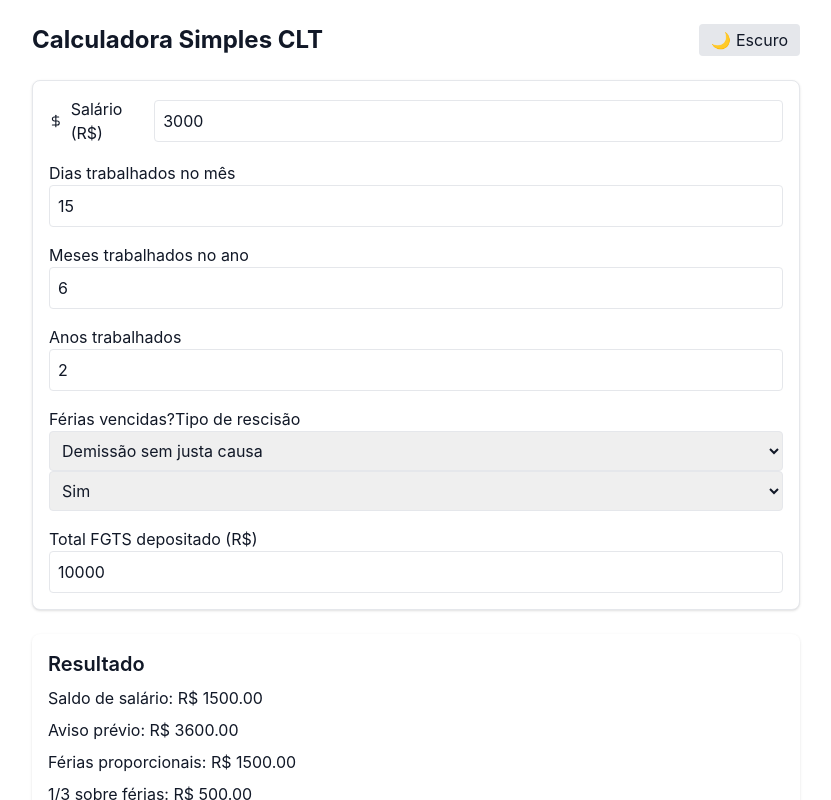
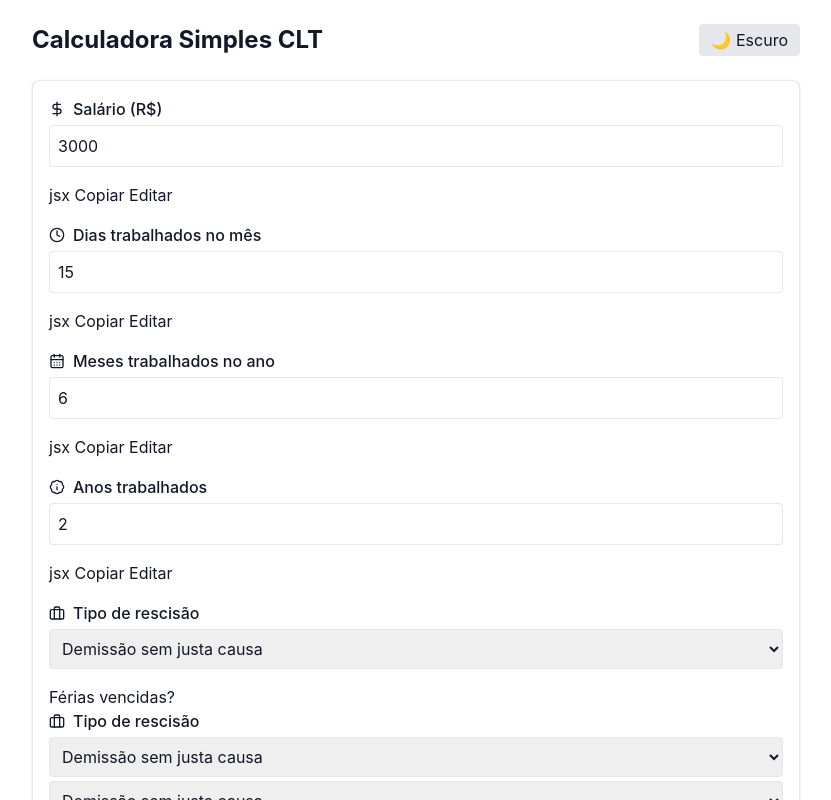
Before and after one commit to darlenaleixo/calculadora-simples-clt, a React (Vite) app: page / in a window 1280 px wide. Shown: the top 800 px of the page, without its empty margins (224-1055 px from the left). Built offline with nearby package versions, Linux system fonts and the light colour scheme.

Commit message:
Adiciona icones

```diff
--- a/src/App.jsx
+++ b/src/App.jsx
@@ -63,22 +63,102 @@ function App() {
         </div>
 
         <div className="grid gap-4 border rounded-lg p-4 shadow bg-white dark:bg-gray-800">
-        <label className="flex items-center gap-2">
+        <label className="flex flex-col gap-1">
+  <span className="flex items-center gap-2 font-medium">
     <DollarSign className="w-4 h-4" />
     Salário (R$)
-            <input type="number" value={salario} onChange={e => setSalario(+e.target.value)} className="w-full p-2 rounded border" />
+  </span>
+  <input
+    type="number"
+    value={salario}
+    onChange={e => setSalario(+e.target.value)}
+    className="w-full p-2 rounded border"
+  />
 </label>
-          <label>Dias trabalhados no mês
-            <input type="number" value={dias} onChange={e => setDias(+e.target.value)} className="w-full p-2 rounded border" />
+
+jsx
+Copiar
+Editar
+<label className="flex flex-col gap-1">
+  <span className="flex items-center gap-2 font-medium">
+    <Clock className="w-4 h-4" />
+    Dias trabalhados no mês
+  </span>
+  <input
+    type="number"
+    value={dias}
+    onChange={e => setDias(+e.target.value)}
+    className="w-full p-2 rounded border"
+  />
 </label>
-          <label>Meses trabalhados no ano
-            <input type="number" value={meses} onChange={e => setMeses(+e.target.value)} className="w-full p-2 rounded border" />
+
+jsx
+Copiar
+Editar
+<label className="flex flex-col gap-1">
+  <span className="flex items-center gap-2 font-medium">
+    <CalendarDays className="w-4 h-4" />
+    Meses trabalhados no ano
+  </span>
+  <input
+    type="number"
+    value={meses}
+    onChange={e => setMeses(+e.target.value)}
+    className="w-full p-2 rounded border"
+  />
 </label>
-          <label>Anos trabalhados
-            <input type="number" value={anos} onChange={e => setAnos(+e.target.value)} className="w-full p-2 rounded border" />
+
+jsx
+Copiar
+Editar
+<label className="flex flex-col gap-1">
+  <span className="flex items-center gap-2 font-medium">
+    <BadgeInfo className="w-4 h-4" />
+    Anos trabalhados
+  </span>
+  <input
+    type="number"
+    value={anos}
+    onChange={e => setAnos(+e.target.value)}
+    className="w-full p-2 rounded border"
+  />
+</label>
+
+jsx
+Copiar
+Editar
+<label className="flex flex-col gap-1">
+  <span className="flex items-center gap-2 font-medium">
+    <Briefcase className="w-4 h-4" />
+    Tipo de rescisão
+  </span>
+  <select
+    value={tipoRescisao}
+    onChange={e => setTipoRescisao(e.target.value)}
+    className="w-full p-2 rounded border"
+  >
+    <option value="semJustaCausa">Demissão sem justa causa</option>
+    <option value="pedidoDemissao">Pedido de demissão</option>
+    <option value="justaCausa">Demissão por justa causa</option>
+    <option value="fimContrato">Término de contrato</option>
+  </select>
 </label>
           <label>Férias vencidas?
-          <label>Tipo de rescisão
+          <label className="flex flex-col gap-1">
+  <span className="flex items-center gap-2 font-medium">
+    <Briefcase className="w-4 h-4" />
+    Tipo de rescisão
+  </span>
+  <select
+    value={tipoRescisao}
+    onChange={e => setTipoRescisao(e.target.value)}
+    className="w-full p-2 rounded border"
+  >
+    <option value="semJustaCausa">Demissão sem justa causa</option>
+    <option value="pedidoDemissao">Pedido de demissão</option>
+    <option value="justaCausa">Demissão por justa causa</option>
+    <option value="fimContrato">Término de contrato</option>
+      </select>
   <select
     value={tipoRescisao}
     onChange={e => setTipoRescisao(e.target.value)}
```
Lines whose indentation alone changed are shown as unchanged.
